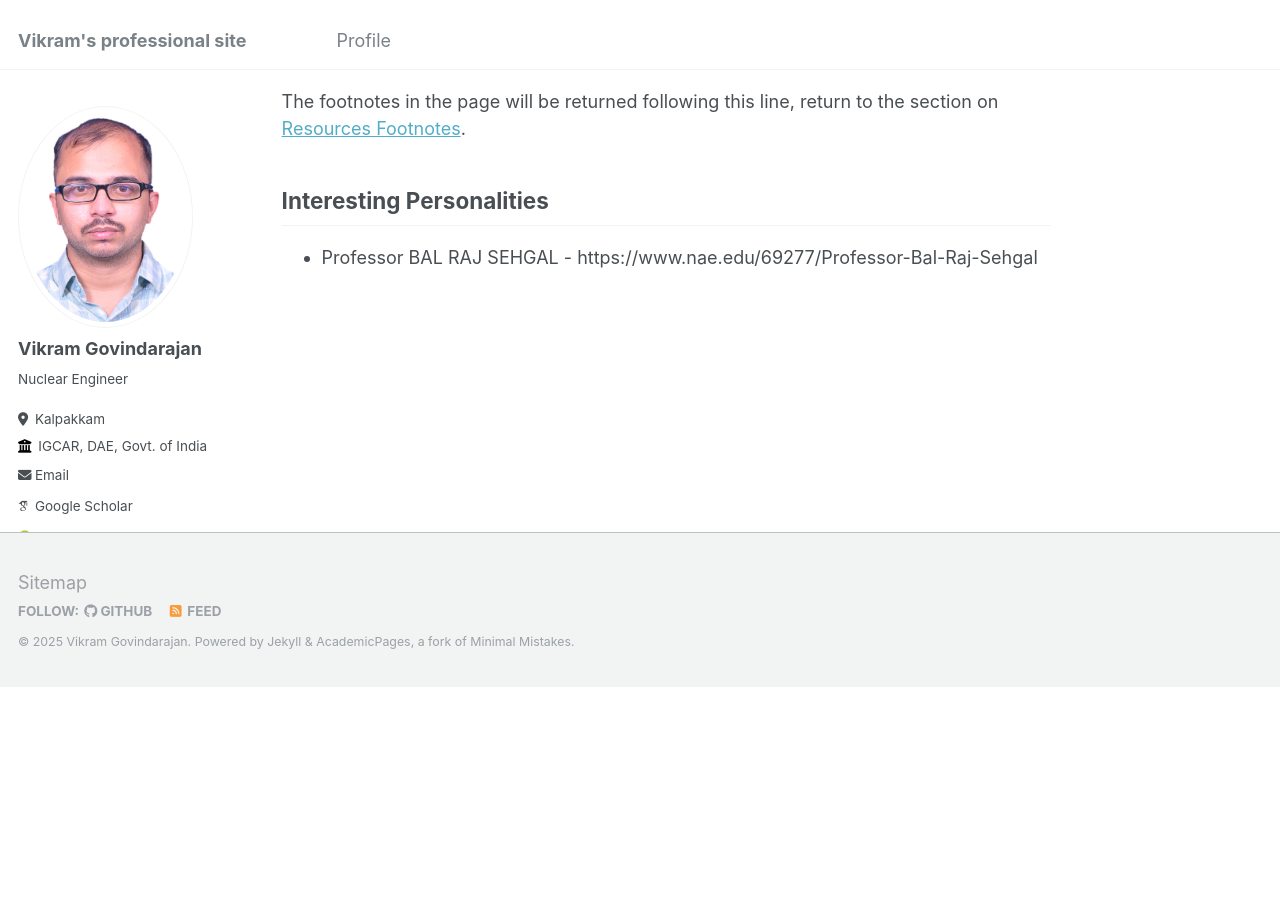
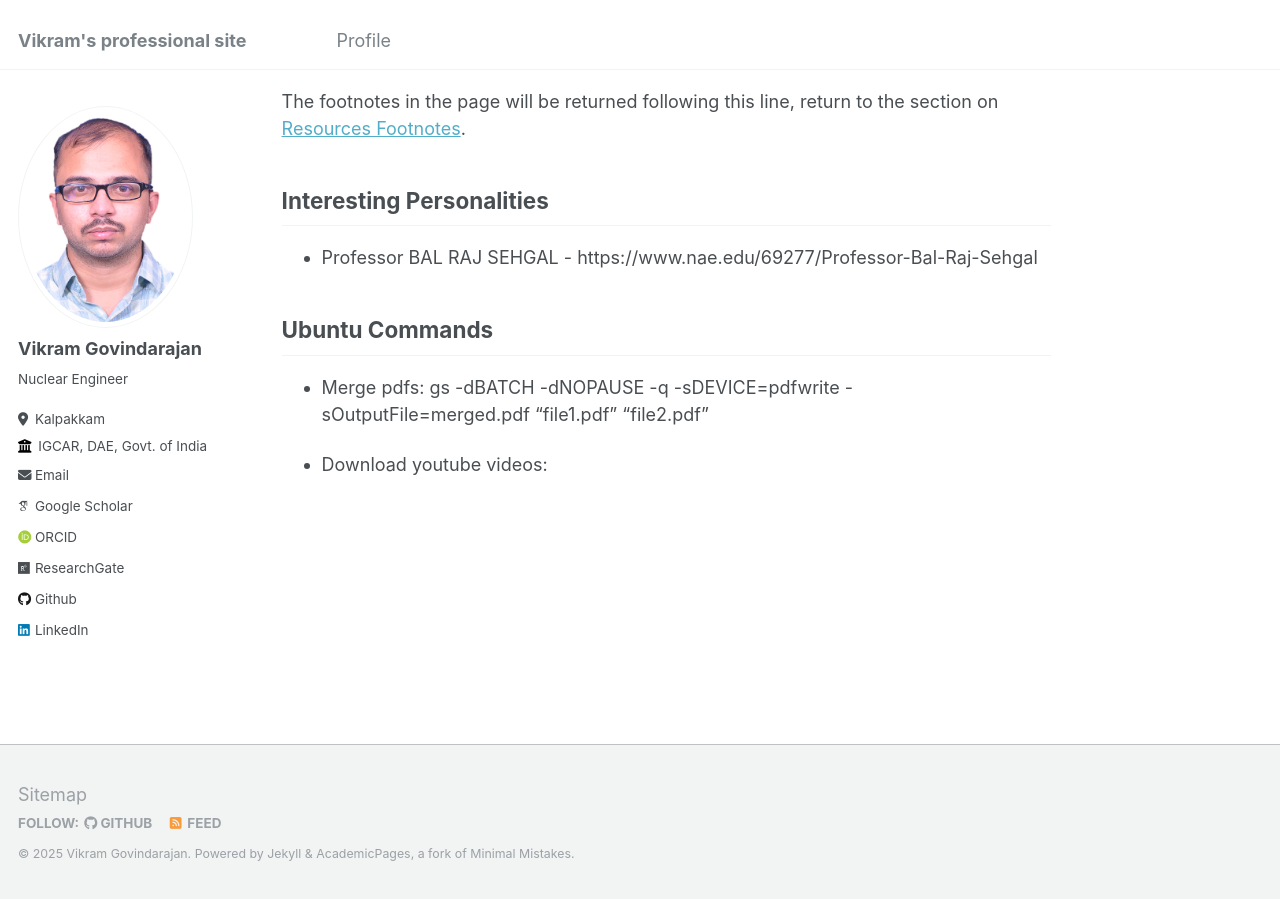
Before and after one commit to VikramGovindarajan/vikramgovindarajan.github.io, a Jekyll site: the page built from _pages/resources.md, in a window 1280 px wide and 900 px high, scrolled down 613 px. Built offline with Jekyll 4.4.1, drawn with Linux system fonts in a browser that asks for light colours; some web fonts are replaced; before the commit the page ends 1301 px from its top, so only the background shows below that.

Commit message:
add a section Ubuntu commands in Resources

```diff
--- a/_pages/resources.md
+++ b/_pages/resources.md
@@ -30,3 +30,10 @@ The footnotes in the page will be returned following this line, return to the se
 ## Interesting Personalities
 
  - Professor BAL RAJ SEHGAL - https://www.nae.edu/69277/Professor-Bal-Raj-Sehgal
+
+
+## Ubuntu Commands
+
+ - Merge pdfs: gs -dBATCH -dNOPAUSE -q -sDEVICE=pdfwrite -sOutputFile=merged.pdf "file1.pdf" "file2.pdf"
+
+ - Download youtube videos:
```
